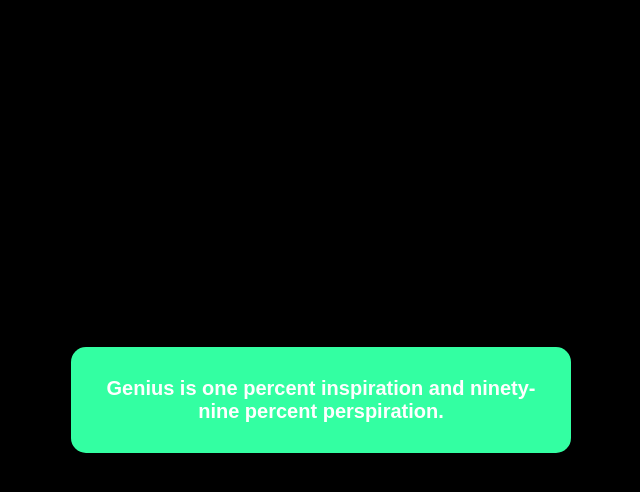
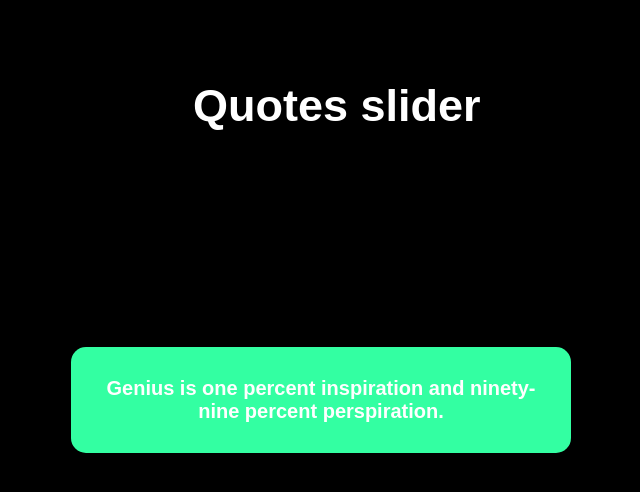
Before and after one commit to nehapatil0411/quotes-slider-and-countdown, a plain HTML site: page Quotes slider and countdown/quotes slider/index.html in a window 1280 px wide. Shown: the whole page, without its empty margins (319-959 px from the left). Drawn offline with Linux system fonts and the light colour scheme.

Commit message:
Update index.html

```diff
--- a/Quotes slider and countdown/quotes slider/index.html
+++ b/Quotes slider and countdown/quotes slider/index.html
@@ -8,14 +8,7 @@
 </head>
 <body>
 
-    <!-- <div class="container">
-        <p>Lorem ipsum dolor sit amet consectetur adipisicing elit.
-            Excepturi a sequi perferendis laborum sapiente animi eveniet
-             corrupti quo, impedit repudiandae enim fugiat quam distinctio
-              rerum, ab quas. Doloremque, enim nam.</p>
-
-    </div> -->
-
+    <h1>Quotes slider</h1>
     <div id="quote-container" class="quote-container"></div>
 
 
```
